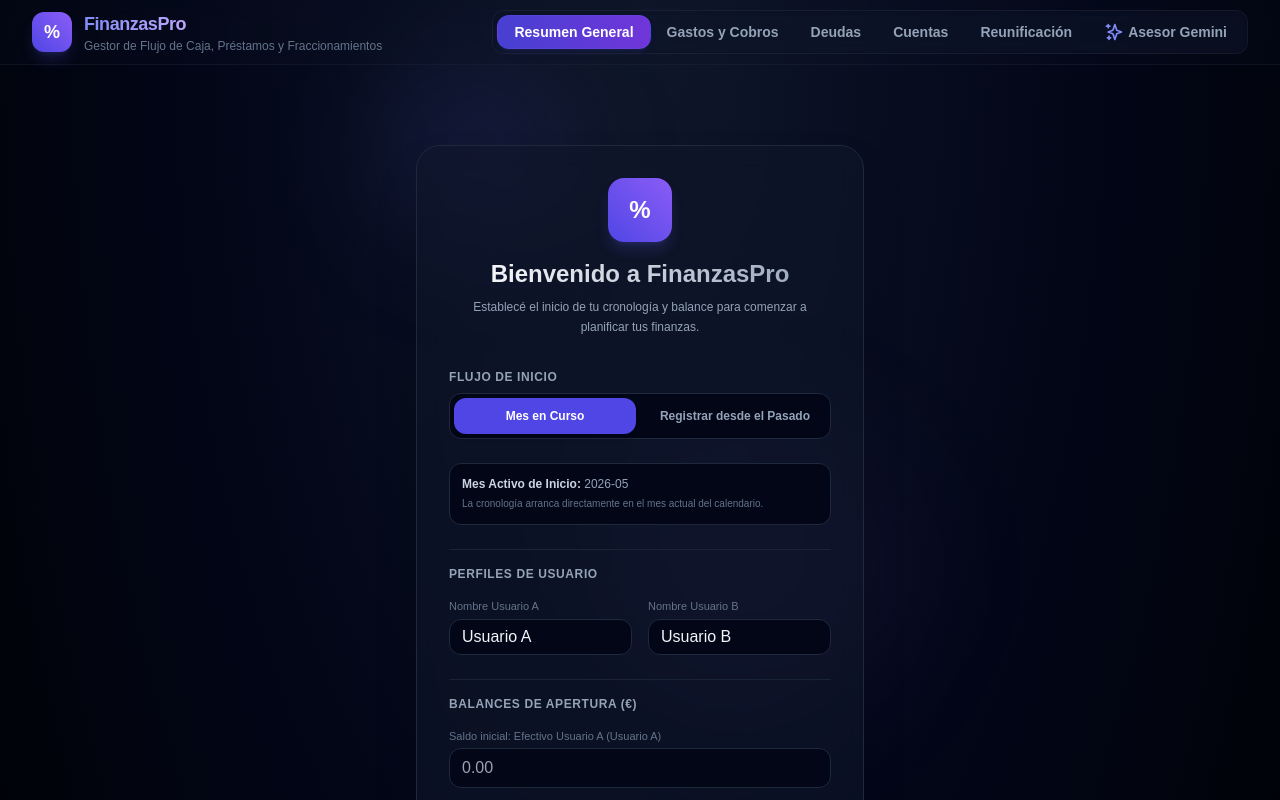
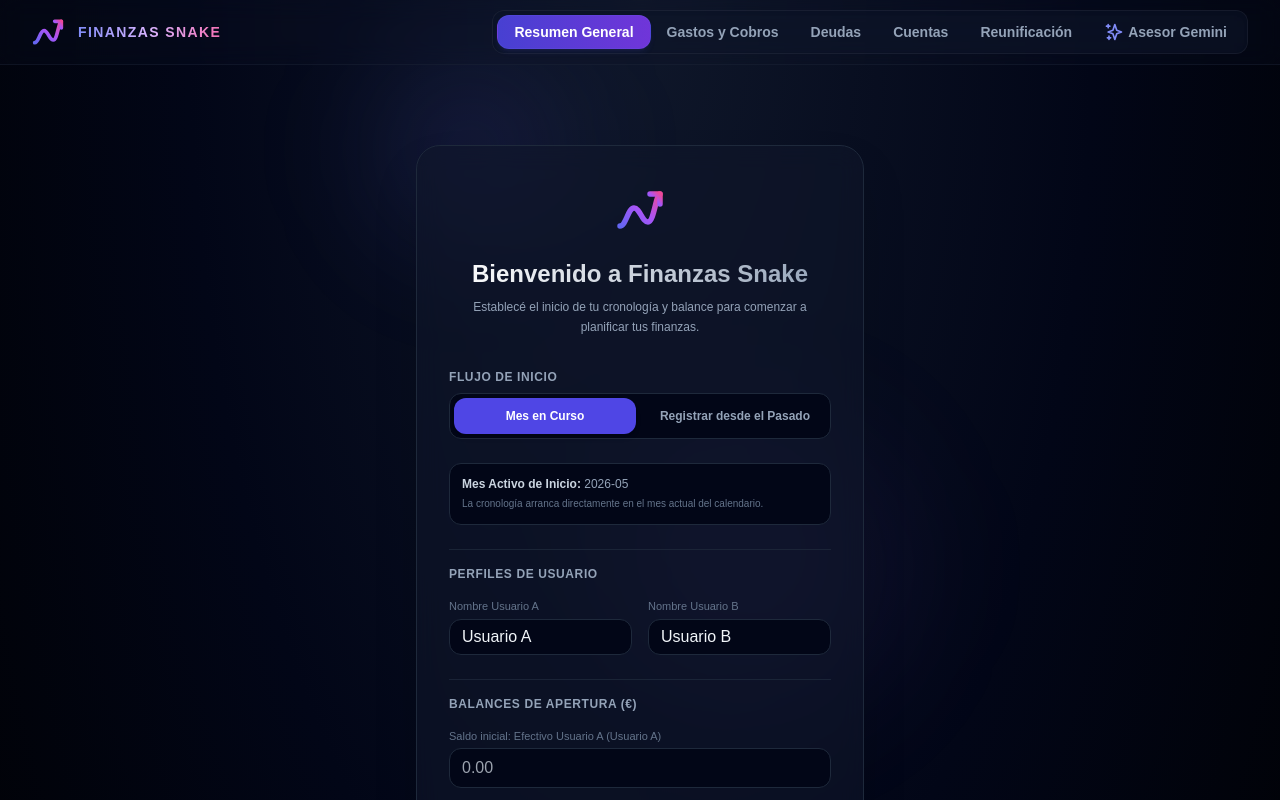
Before and after one commit to Snakeblack/finanzas-snake, a React (Vite) app: page / in a window 1280 px wide. Shown: the top 800 px of the page. Built offline with nearby package versions, Linux system fonts and the light colour scheme.

Commit message:
feat(branding): design custom minimalist logo and favicon representing growth and finance snake, rename app to Finanzas Snake

```diff
--- a/index.html
+++ b/index.html
@@ -4,7 +4,8 @@
 		<meta charset="UTF-8" />
 		<meta name="viewport" content="width=device-width, initial-scale=1.0" />
 		<meta http-equiv="Content-Security-Policy" content="default-src 'self'; connect-src 'self' https://generativelanguage.googleapis.com https://0.peerjs.com wss://0.peerjs.com *.metered.ca *.twilio.com ws://localhost:* ws://127.0.0.1:* http://127.0.0.1:*; style-src 'self' 'unsafe-inline' https://fonts.googleapis.com; font-src 'self' data: https://fonts.gstatic.com; img-src 'self' data:; script-src 'self' 'unsafe-inline' 'unsafe-eval';">
-		<title>FinanzasPro</title>
+		<title>Finanzas Snake</title>
+		<link rel="icon" type="image/svg+xml" href="/favicon.svg" />
 		<link rel="preconnect" href="https://fonts.googleapis.com">
 		<link rel="preconnect" href="https://fonts.gstatic.com" crossorigin>
 		<link href="https://fonts.googleapis.com/css2?family=Plus+Jakarta+Sans:wght@300;400;500;600;700;800&family=Outfit:wght@300;400;500;600;700;800;900&display=swap" rel="stylesheet">
--- a/src/components/App.tsx
+++ b/src/components/App.tsx
@@ -114,16 +114,21 @@ function MainAppContent() {
 			{/* HEADER DE LA APP */}
 			<header className="border-b border-slate-800/40 bg-slate-900/20 backdrop-blur-md sticky top-0 z-30">
 				<div className="max-w-7xl mx-auto px-4 sm:px-6 lg:px-8 h-16 flex items-center justify-between">
-					<div className="flex items-center space-x-3">
-						<div className="w-10 h-10 rounded-xl bg-gradient-to-tr from-indigo-600 to-violet-500 flex items-center justify-center shadow-lg shadow-indigo-500/20">
-							<span className="font-black text-white text-lg">%</span>
-						</div>
-						<div>
-							<h1 className="font-heading font-extrabold text-lg tracking-tight bg-gradient-to-r from-indigo-400 via-purple-300 to-pink-400 bg-clip-text text-transparent">
-								FinanzasPro
-							</h1>
-							<p className="text-xs text-slate-500">Gestor de Flujo de Caja, Préstamos y Fraccionamientos</p>
-						</div>
+					<div className="flex items-center space-x-3.5">
+						<svg className="w-8 h-8 shrink-0" viewBox="0 0 24 24" fill="none" stroke="currentColor" strokeWidth={2.75} strokeLinecap="round" strokeLinejoin="round">
+							<defs>
+								<linearGradient id="logo-grad" x1="0%" y1="100%" x2="100%" y2="0%">
+									<stop offset="0%" stopColor="#6366f1" />
+									<stop offset="50%" stopColor="#a855f7" />
+									<stop offset="100%" stopColor="#ec4899" />
+								</linearGradient>
+							</defs>
+							<path d="M 2 20 c 3 0, 4 -9, 7 -9 s 4 7, 7 7 s 4 -14, 6 -14" stroke="url(#logo-grad)" />
+							<path d="M 17 4 h 5 v 5" stroke="url(#logo-grad)" />
+						</svg>
+						<h1 className="font-heading font-black text-sm tracking-widest uppercase bg-gradient-to-r from-indigo-400 via-purple-300 to-pink-400 bg-clip-text text-transparent">
+							Finanzas Snake
+						</h1>
 					</div>
 
 					{/* Selector de Pestañas Principal */}
@@ -312,11 +317,21 @@ function MainAppContent() {
 				{periods.length === 0 ? (
 					<div className="max-w-md mx-auto my-12 bg-slate-900/60 backdrop-blur-md border border-slate-800 rounded-3xl p-8 shadow-2xl">
 						<div className="text-center mb-8">
-							<div className="w-16 h-16 mx-auto mb-4 rounded-2xl bg-gradient-to-tr from-indigo-600 to-violet-500 flex items-center justify-center shadow-lg shadow-indigo-500/20">
-								<span className="font-black text-white text-2xl">%</span>
+							<div className="w-16 h-16 mx-auto mb-4 flex items-center justify-center">
+								<svg className="w-12 h-12" viewBox="0 0 24 24" fill="none" stroke="currentColor" strokeWidth={2.75} strokeLinecap="round" strokeLinejoin="round">
+									<defs>
+										<linearGradient id="welcome-logo-grad" x1="0%" y1="100%" x2="100%" y2="0%">
+											<stop offset="0%" stopColor="#6366f1" />
+											<stop offset="50%" stopColor="#a855f7" />
+											<stop offset="100%" stopColor="#ec4899" />
+										</linearGradient>
+									</defs>
+									<path d="M 2 20 c 3 0, 4 -9, 7 -9 s 4 7, 7 7 s 4 -14, 6 -14" stroke="url(#welcome-logo-grad)" />
+									<path d="M 17 4 h 5 v 5" stroke="url(#welcome-logo-grad)" />
+								</svg>
 							</div>
 							<h2 className="text-2xl font-black bg-gradient-to-r from-white to-slate-400 bg-clip-text text-transparent">
-								Bienvenido a FinanzasPro
+								Bienvenido a Finanzas Snake
 							</h2>
 							<p className="text-xs text-slate-400 mt-2 leading-relaxed">
 								Establecé el inicio de tu cronología y balance para comenzar a planificar tus finanzas.
@@ -707,7 +722,7 @@ function MainAppContent() {
 			{activeTab !== 'ai' && (
 				<footer className="border-t border-slate-900 bg-slate-950 py-8 mt-12 text-slate-600 text-center text-xs">
 					<div className="max-w-7xl mx-auto px-4 sm:px-6 lg:px-8 space-y-2">
-						<p>FinanzasPro © {new Date().getFullYear()} - Herramienta de Planificación Financiera Profesional.</p>
+						<p>Finanzas Snake © {new Date().getFullYear()} - Herramienta de Planificación Financiera Profesional.</p>
 						<p className="text-[10px] text-slate-700">
 							Construido bajo SOLID y buenas prácticas. Soporte para pnpm en entornos de desarrollo.
 						</p>
```
Also changed, not shown: public/favicon.svg (added).
